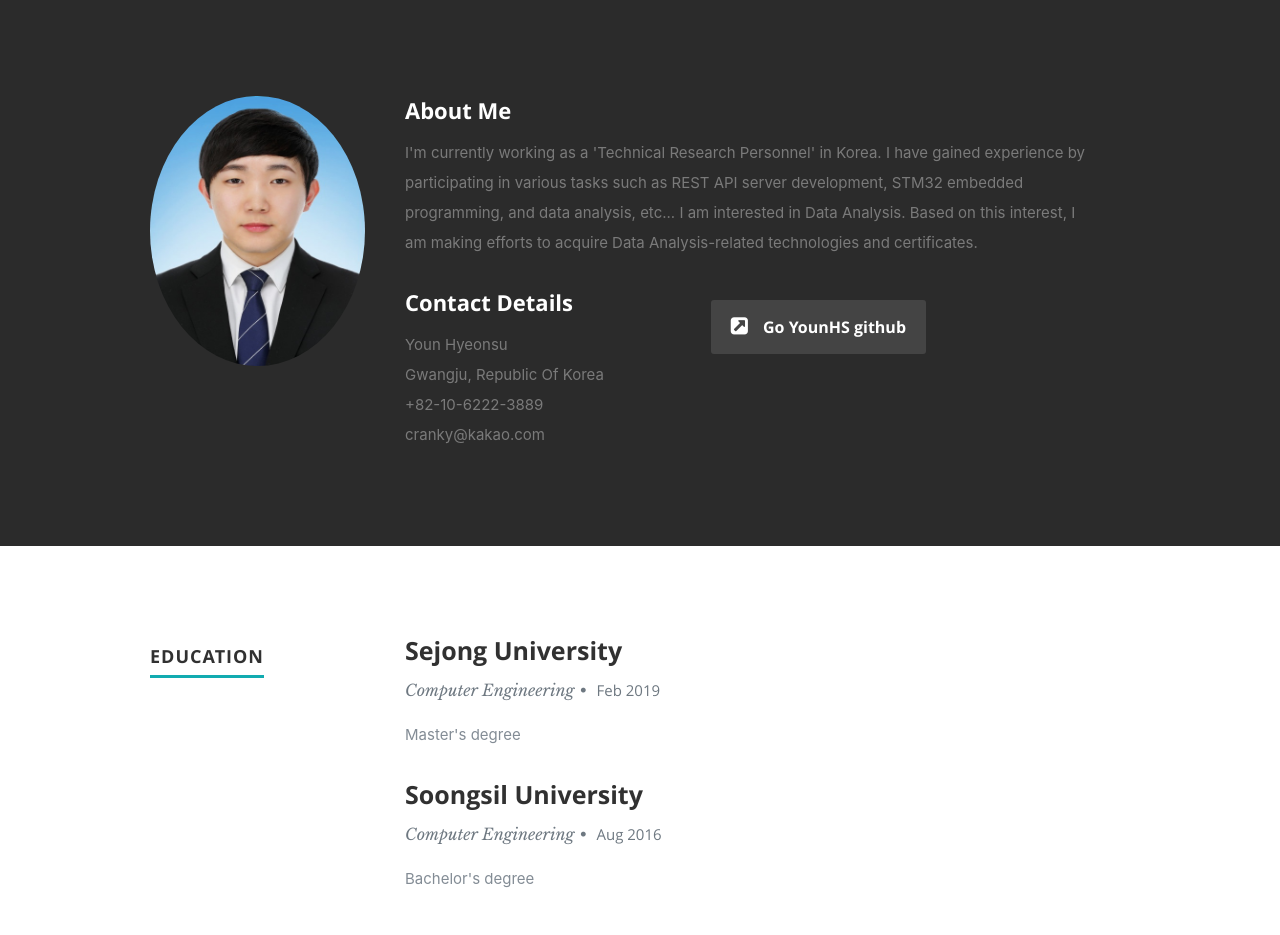
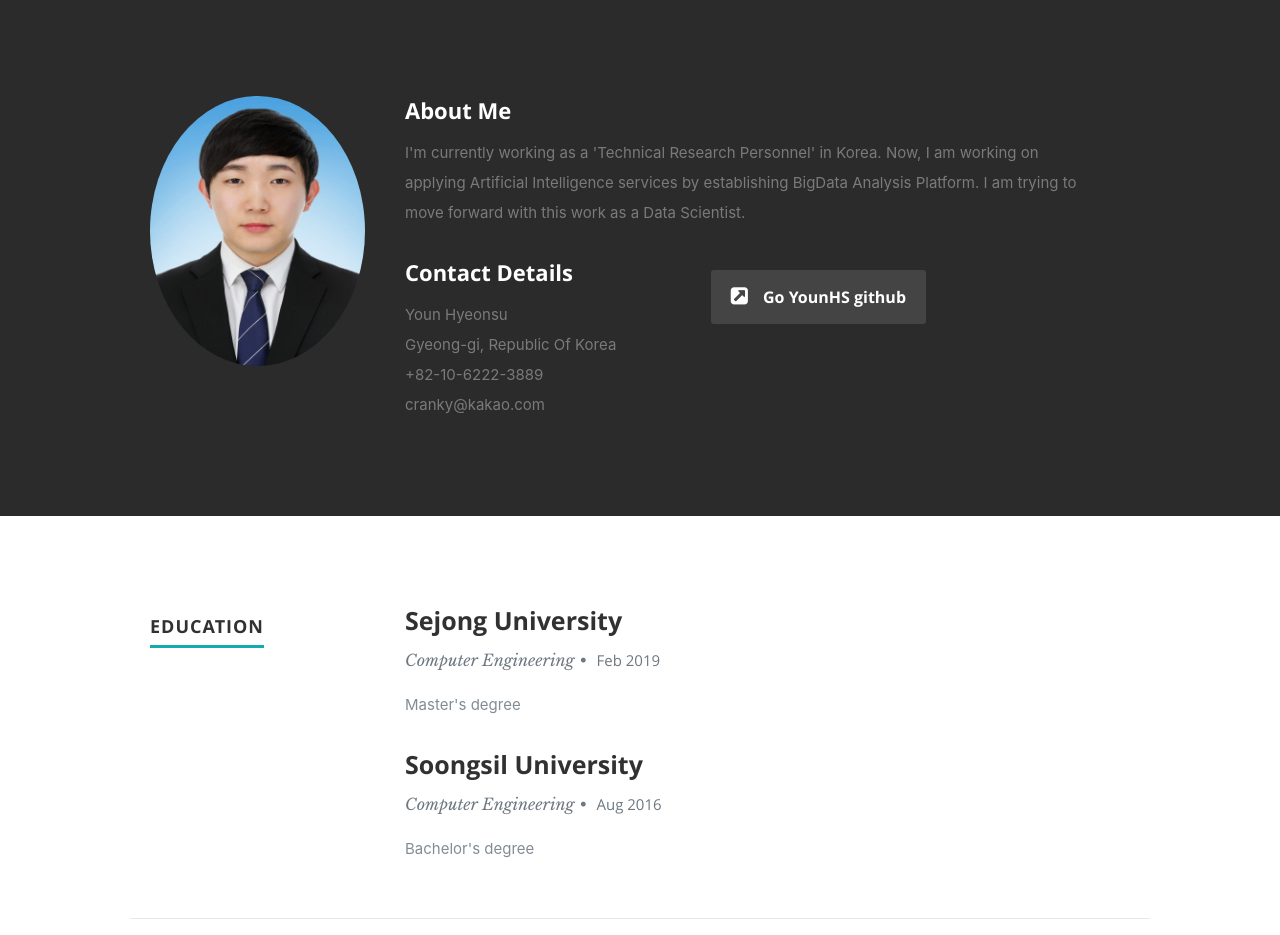
Before and after one commit to YounHS/react-deploy, a React (Create React App) app: page / in a window 1280 px wide. Shown: the part 800-1735 px from the top of the page. Built offline with nearby package versions, Linux system fonts and the light colour scheme.

Commit message:
update webpolio

```diff
--- a/src/resumeData.js
+++ b/src/resumeData.js
@@ -23,8 +23,8 @@ let resumeData = {
             "className": "fa fa-instagram"
         }
     ],
-    "aboutme": "I'm currently working as a 'Technical Research Personnel' in Korea. I have gained experience by participating in various tasks such as REST API server development, STM32 embedded programming, and data analysis, etc... I am interested in Data Analysis. Based on this interest, I am making efforts to acquire Data Analysis-related technologies and certificates.",
-    "address": "Gwangju, Republic Of Korea",
+    "aboutme": "I'm currently working as a 'Technical Research Personnel' in Korea. Now, I am working on applying Artificial Intelligence services by establishing BigData Analysis Platform. I am trying to move forward with this work as a Data Scientist.",
+    "address": "Gyeong-gi, Republic Of Korea",
     "website": "https://github.com/YounHS/",
     "phone": "+82-10-6222-3889",
     "email": "cranky@kakao.com",
```
